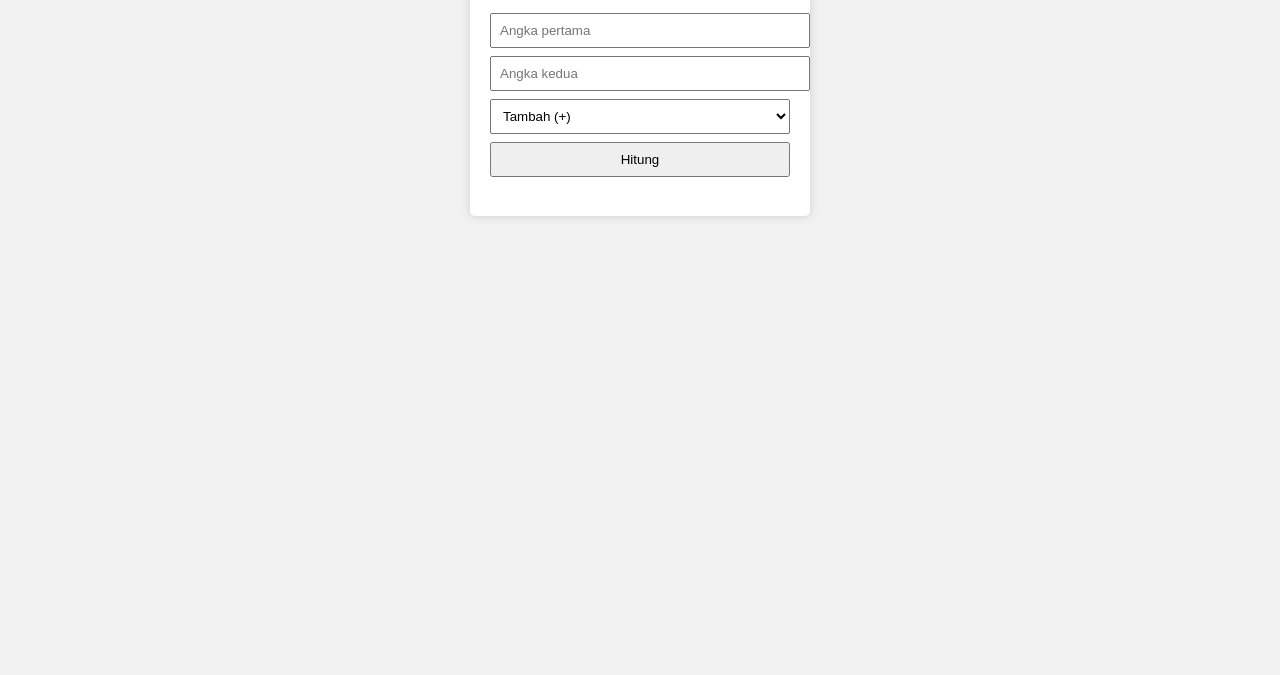
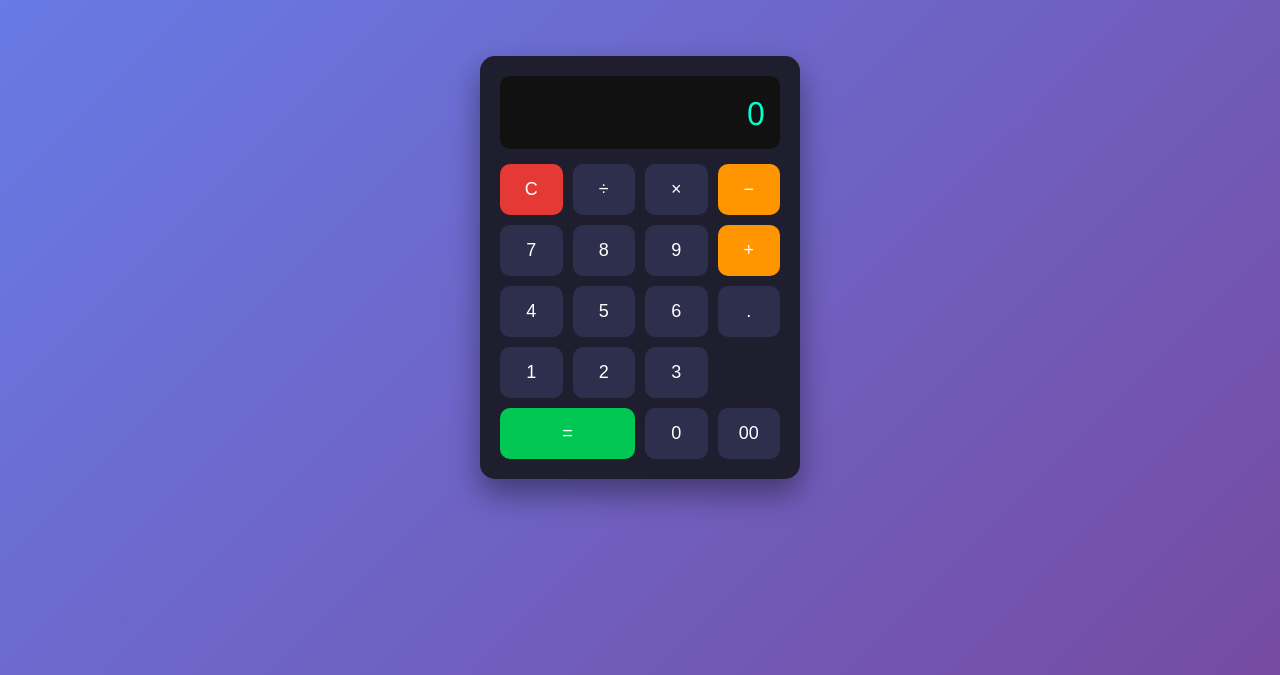
Before and after one commit to syah375/arjunsyahbana.github.io, a plain HTML site: page index.html in a window 1280 px wide. Shown: the part 141-816 px from the top of the page. Drawn offline with Linux system fonts and the light colour scheme.

Commit message:
calculator/index,html

```diff
--- a/index.html
+++ b/index.html
@@ -2,78 +2,135 @@
 <html lang="id">
 <head>
     <meta charset="UTF-8">
-    <title>Kalkulator</title>
+    <title>Kalkulator Modern</title>
     <style>
         body {
-            font-family: Arial, sans-serif;
-            background: #f2f2f2;
-            padding: 50px;
+            background: linear-gradient(135deg, #667eea, #764ba2);
+            height: 100vh;
+            display: flex;
+            justify-content: center;
+            align-items: center;
+            font-family: 'Segoe UI', sans-serif;
         }
-        .kalkulator {
-            width: 300px;
-            background: white;
+
+        .calculator {
+            background: #1e1e2f;
             padding: 20px;
-            margin: auto;
-            border-radius: 5px;
-            box-shadow: 0 0 10px #ccc;
+            border-radius: 15px;
+            width: 280px;
+            box-shadow: 0 15px 30px rgba(0,0,0,0.4);
         }
-        input, select, button {
-            width: 100%;
-            padding: 8px;
-            margin-top: 8px;
+
+        .display {
+            background: #111;
+            color: #00ffcc;
+            font-size: 32px;
+            padding: 15px;
+            text-align: right;
+            border-radius: 10px;
+            margin-bottom: 15px;
+            overflow-x: auto;
         }
-        h2 {
-            text-align: center;
+
+        .buttons {
+            display: grid;
+            grid-template-columns: repeat(4, 1fr);
+            gap: 10px;
+        }
+
+        button {
+            padding: 15px;
+            font-size: 18px;
+            border: none;
+            border-radius: 10px;
+            cursor: pointer;
+            background: #2e2e4d;
+            color: white;
+            transition: 0.2s;
+        }
+
+        button:hover {
+            background: #3f3f6b;
+        }
+
+        button:active {
+            transform: scale(0.95);
+        }
+
+        .operator {
+            background: #ff9500;
+        }
+
+        .operator:hover {
+            background: #ffa733;
+        }
+
+        .equal {
+            background: #00c853;
+            grid-column: span 2;
+        }
+
+        .clear {
+            background: #e53935;
+        }
+
+        .clear:hover {
+            background: #ff5252;
         }
     </style>
 </head>
 <body>
 
-<div class="kalkulator">
-    <h2>Kalkulator</h2>
+<div class="calculator">
+    <div class="display" id="display">0</div>
 
-    <input type="number" id="angka1" placeholder="Angka pertama">
-    <input type="number" id="angka2" placeholder="Angka kedua">
+    <div class="buttons">
+        <button class="clear" onclick="clearDisplay()">C</button>
+        <button onclick="appendValue('/')">÷</button>
+        <button onclick="appendValue('*')">×</button>
+        <button class="operator" onclick="appendValue('-')">−</button>
 
-    <select id="operator">
-        <option value="+">Tambah (+)</option>
-        <option value="-">Kurang (-)</option>
-        <option value="*">Kali (×)</option>
-        <option value="/">Bagi (÷)</option>
-    </select>
+        <button onclick="appendValue('7')">7</button>
+        <button onclick="appendValue('8')">8</button>
+        <button onclick="appendValue('9')">9</button>
+        <button class="operator" onclick="appendValue('+')">+</button>
 
-    <button onclick="hitung()">Hitung</button>
+        <button onclick="appendValue('4')">4</button>
+        <button onclick="appendValue('5')">5</button>
+        <button onclick="appendValue('6')">6</button>
+        <button onclick="appendValue('.')">.</button>
 
-    <h3 id="hasil"></h3>
+        <button onclick="appendValue('1')">1</button>
+        <button onclick="appendValue('2')">2</button>
+        <button onclick="appendValue('3')">3</button>
+        <button class="equal" onclick="calculate()">=</button>
+
+        <button onclick="appendValue('0')">0</button>
+        <button onclick="appendValue('00')">00</button>
+    </div>
 </div>
 
 <script>
-    function hitung() {
-        let a = parseFloat(document.getElementById("angka1").value);
-        let b = parseFloat(document.getElementById("angka2").value);
-        let op = document.getElementById("operator").value;
-        let hasil;
+    let display = document.getElementById("display");
 
-        if (isNaN(a) || isNaN(b)) {
-            hasil = "Masukkan angka dengan benar";
+    function appendValue(value) {
+        if (display.innerText === "0") {
+            display.innerText = value;
         } else {
-            switch (op) {
-                case "+":
-                    hasil = a + b;
-                    break;
-                case "-":
-                    hasil = a - b;
-                    break;
-                case "*":
-                    hasil = a * b;
-                    break;
-                case "/":
-                    hasil = (b !== 0) ? a / b : "Tidak bisa dibagi 0";
-                    break;
-            }
+            display.innerText += value;
         }
+    }
 
-        document.getElementById("hasil").innerText = "Hasil: " + hasil;
+    function clearDisplay() {
+        display.innerText = "0";
+    }
+
+    function calculate() {
+        try {
+            display.innerText = eval(display.innerText);
+        } catch {
+            display.innerText = "Error";
+        }
     }
 </script>
 
```
